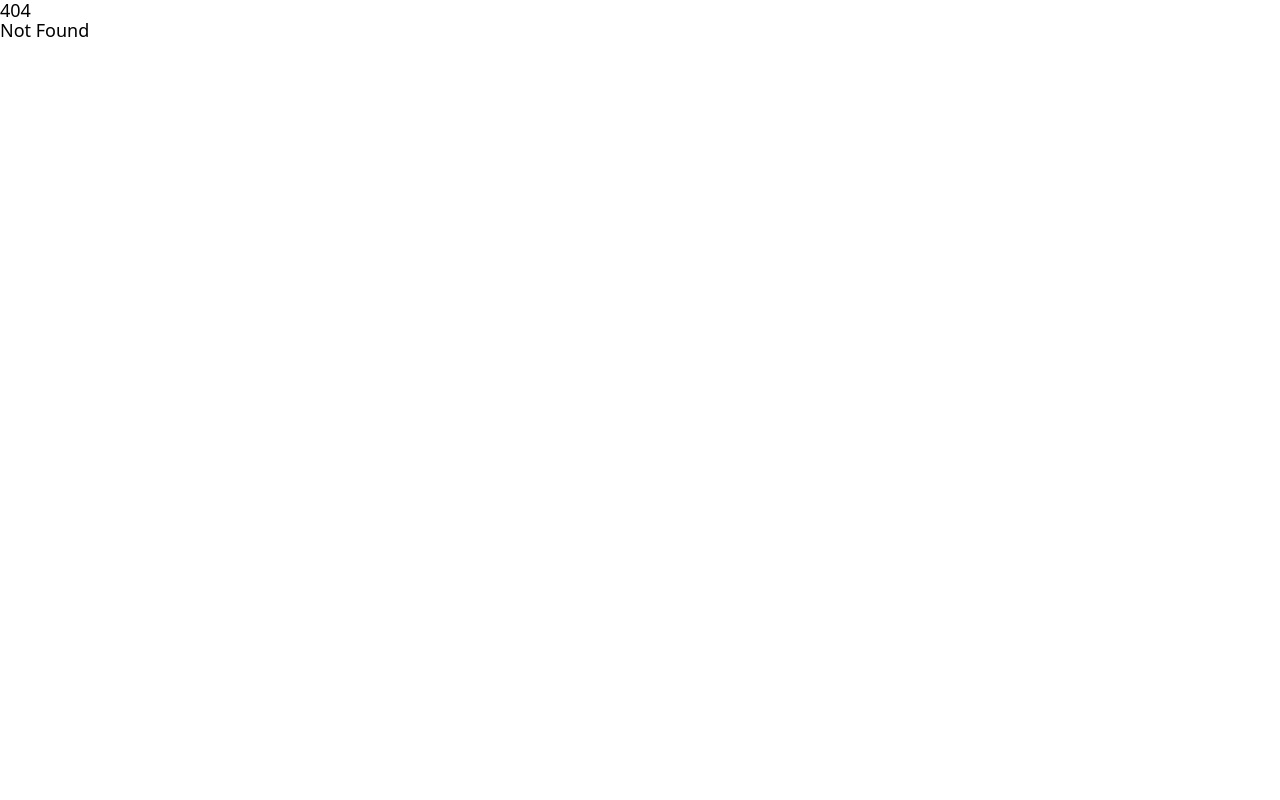
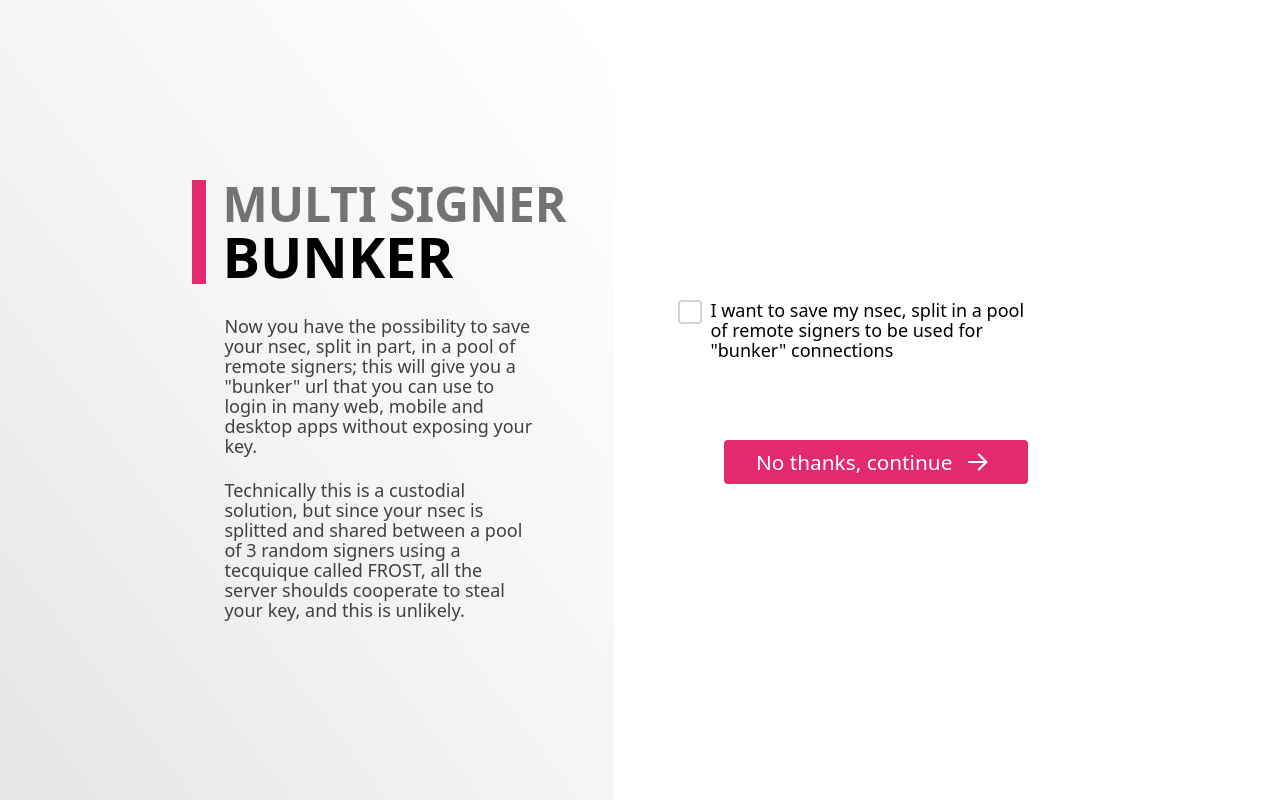
Before and after one commit to nostr-net/nstart, a SvelteKit app: page /bunker in a window 1280 px wide. Before the commit this address had no page. Built offline with nearby package versions, Linux system fonts and the light colour scheme.

Commit message:
Add frost bunker step

```diff
--- /dev/null
+++ b/src/lib/LoadingBar.svelte
@@ -0,0 +1,10 @@
+<script>
+	export let progress = 0; // Progress percentage (0-100)
+</script>
+
+<div class="relative h-2 w-full rounded bg-gray-200">
+	<div
+		class="loading-indicator absolute h-full rounded bg-strongpink"
+		style="width: {progress}%;"
+	></div>
+</div>
--- /dev/null
+++ b/src/routes/bunker/+page.svelte
@@ -0,0 +1,130 @@
+<script>
+	import TwoColumnLayout from '$lib/TwoColumnLayout.svelte';
+	import { goto } from '$app/navigation';
+	import { npub } from '$lib/store';
+	import ClipToCopy from '$lib/ClipToCopy.svelte';
+	import CheckboxWithLabel from '$lib/CheckboxWithLabel.svelte';
+	import LoadingBar from '$lib/LoadingBar.svelte';
+
+	let activateBunker = false;
+	let bunkerActivating = false;
+	let bunkerActivated = false;
+	let activationProgress = 0;
+	let bunkerURL = '';
+
+	function activate() {
+		bunkerActivating = true;
+
+		// TODO: activate bunker
+
+		const interval = setInterval(() => {
+			if (activationProgress < 100) {
+				activationProgress += 10;
+			} else {
+				clearInterval(interval);
+				bunkerActivating = false;
+				bunkerActivated = true;
+				bunkerURL = `bunker://${$npub}?relay=wss%3A%2F%2Fnos.lol&relay=wss%3A%2F%2Frelay.damus.io&relay=wss%3A%2F%2Frelay.nsecbunker.com&secret=xxxxxxx-yyyyyy-zzzzzzz`;
+			}
+		}, 200);
+	}
+
+	function navigateContinue() {
+		goto('/follow');
+	}
+</script>
+
+<TwoColumnLayout>
+	<div slot="intro">
+		<div class="w-full sm:mr-10 sm:max-w-[350px]">
+			<div class="mb-8 border-l-[0.9rem] border-strongpink pl-4 sm:-ml-8">
+				<h1 class="font-bold">
+					<div class="text-[3rem] leading-[1em] text-neutral-500 sm:text-[3rem]">MULTI SIGNER</div>
+					<div class="break-words text-[3.5rem] leading-[1em] sm:h-auto sm:text-[3.5rem]" id="tw">
+						BUNKER
+					</div>
+				</h1>
+			</div>
+
+			<div class="leading-5 text-neutral-700 sm:w-[90%]">
+				<p class="">
+					Now you have the possibility to save your nsec, split in part, in a pool of remote
+					signers; this will give you a "bunker" url that you can use to login in many web, mobile
+					and desktop apps without exposing your key.
+				</p>
+				<p class="mt-6">
+					Technically this is a custodial solution, but since your nsec is splitted and shared
+					between a pool of 3 random signers using a tecquique called FROST, all the server shoulds
+					cooperate to steal your key, and this is unlikely.
+				</p>
+			</div>
+		</div>
+	</div>
+
+	<div slot="interactive">
+		{#if !bunkerActivated}
+			<div class=" mt-6">
+				<div class="custom-focus focus-within:ring-1">
+					<CheckboxWithLabel bind:checked={activateBunker}>
+						I want to save my nsec, split in a pool of remote signers to be used for "bunker"
+						connections
+					</CheckboxWithLabel>
+				</div>
+			</div>
+			{#if activateBunker}
+				<div class="mt-6">
+					The key will be splitted and shared with these 3 indipendent signers:<br />
+				</div>
+				<div class="mt-6">
+					signer.server-a.com<br />
+					signer.server-k.com<br />
+					signer.server-z.com<br />
+				</div>
+			{/if}
+			{#if bunkerActivating || bunkerActivated}
+				<div class="mt-6">
+					<LoadingBar progress={activationProgress} />
+				</div>
+			{/if}
+		{/if}
+
+		{#if bunkerActivated}
+			<div class="flex justify-center">
+				<img src="/icons/done.svg" alt="Done" class="w-24" />
+			</div>
+			<div class="mt-10 text-neutral-600">
+				All done! your bunker url is ready, copy it and put it in a safe place:
+			</div>
+			<div class="mt-6 text-xl">
+				<div class="break-words">
+					<ClipToCopy textToCopy={bunkerURL} confirmMessage="Copied!" />
+				</div>
+			</div>
+		{/if}
+
+		{#if activateBunker && !bunkerActivated}
+			<div class="mt-20 flex justify-end">
+				<button
+					on:click={activate}
+					disabled={bunkerActivating}
+					class={`inline-flex items-center rounded px-8 py-3 text-[1.3rem] text-white ${!bunkerActivating ? 'bg-strongpink text-white' : 'cursor-not-allowed bg-neutral-400 text-neutral-100'}`}
+				>
+					Activate the bunker
+					<img src="/icons/arrow-right.svg" alt="continue" class="ml-4 mr-2 h-5 w-5" />
+				</button>
+			</div>
+		{/if}
+
+		{#if bunkerActivated || !activateBunker}
+			<div class="mt-20 flex justify-end">
+				<button
+					on:click={navigateContinue}
+					class="inline-flex items-center rounded bg-strongpink px-8 py-3 text-[1.3rem] text-white"
+				>
+					{bunkerActivated ? 'Continue' : 'No thanks, continue'}
+					<img src="/icons/arrow-right.svg" alt="continue" class="ml-4 mr-2 h-5 w-5" />
+				</button>
+			</div>
+		{/if}
+	</div>
+</TwoColumnLayout>
--- a/src/routes/email/+page.svelte
+++ b/src/routes/email/+page.svelte
@@ -35,7 +35,7 @@
 	}
 
 	function navigateContinue() {
-		goto('/follow');
+		goto('/bunker');
 	}
 </script>
 
```
